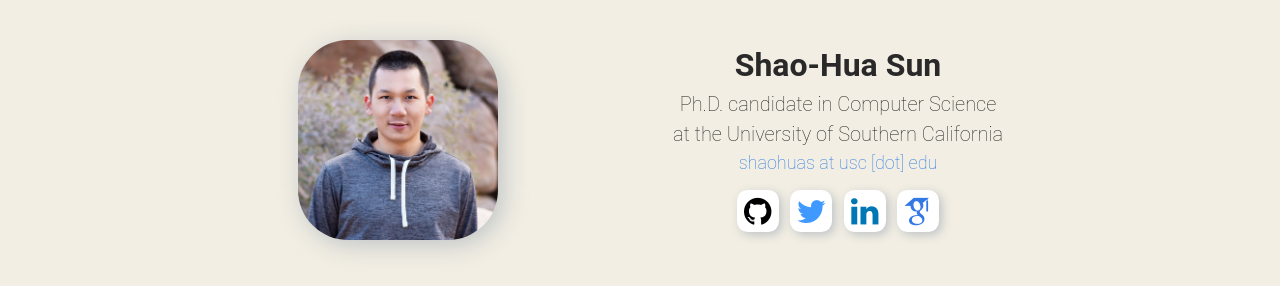
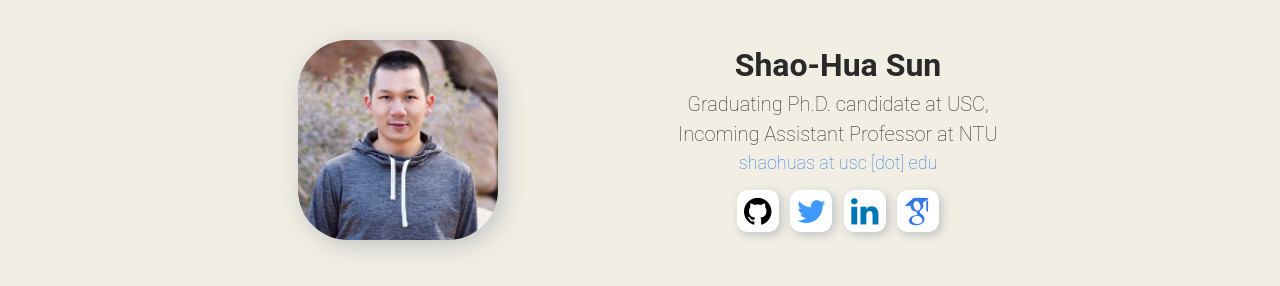
Before and after one commit to shaohua0116/shaohua0116.github.io, a Jekyll site: the page built from index.html, in a window 1280 px wide and 900 px high. Shown: the top 286 px of the window. Built offline with Jekyll 4.4.1, drawn with Linux system fonts in a browser that asks for light colours; some web fonts are replaced.

Commit message:
edit title

```diff
--- a/_data/bio.yml
+++ b/_data/bio.yml
@@ -1,5 +1,7 @@
 name:       "Shao-Hua Sun"
-title:      "Ph.D. candidate in Computer Science<br>at the University of Southern California"
+# title:      "Ph.D. candidate in Computer Science<br>at the University of Southern California"
+# title:      "CS Ph.D. at USC,<br>Incoming Assistant Prof. at NTU" #  (Aug 2022)"
+title:      "Graduating Ph.D. candidate at USC,<br>Incoming Assistant Professor at NTU" #  (Aug 2022)"
 email:      "<a href='mailto:shaohuas@usc.edu' >shaohuas at usc [dot] edu</a>"
 head_pic:   /images/profile.jpg
 deep_pic:   /images/profile.jpg
```
